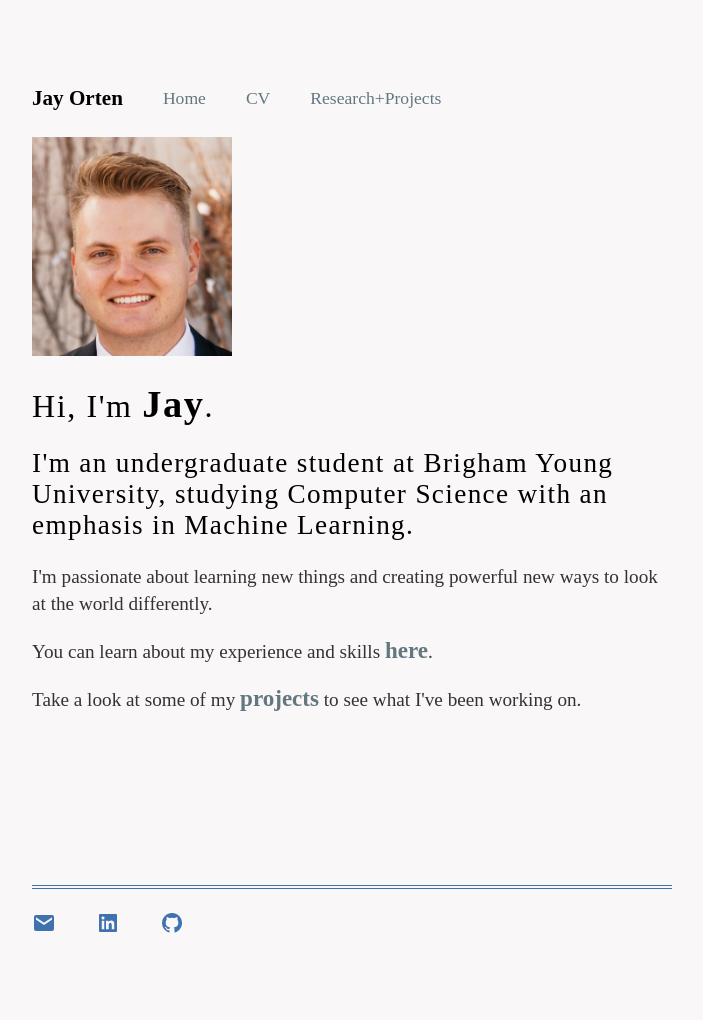
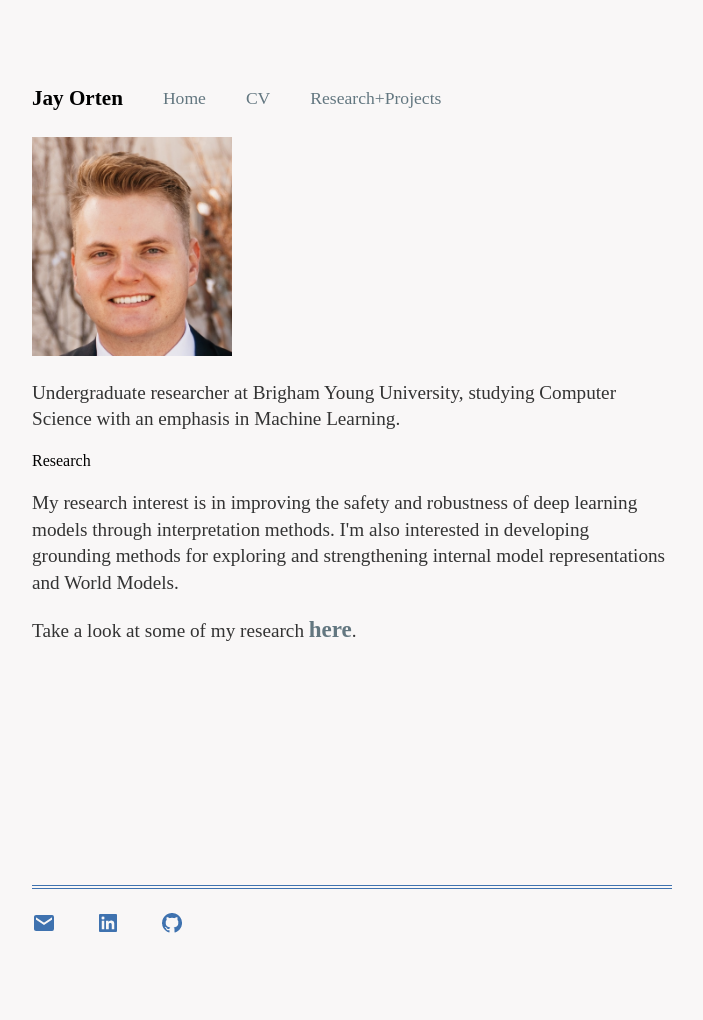
Before and after one commit to JayOrten/jayorten.github.io, a Jekyll site: the page built from index.html, in a window 1280 px wide. Shown: the whole page, without its empty margins (288-991 px from the left). Built offline with Jekyll 4.4.1, drawn with Linux system fonts in a browser that asks for light colours.

Commit message:
update home

```diff
--- a/index.html
+++ b/index.html
@@ -7,14 +7,11 @@ title: Jay Orten
         <img src="{{ site.baseurl }}/assets/images/profile.jpg" alt="Jay Orten" class="profile" style="width: 200px;">
     </div>
     <div class="column">
-        <h1>Hi, I'm <strong>Jay</strong>.</h1>
-        <p> </p>
-        <h2>I'm an undergraduate student at Brigham Young University, studying Computer Science with an emphasis in Machine Learning.</h2>
+        <p>Undergraduate researcher at Brigham Young University, studying Computer Science with an emphasis in Machine Learning.</p>
 
-        <p>I'm passionate about learning new things and creating powerful new ways to look at the world differently. </p>
+        </h2>Research</h2>
+        <p>My research interest is in improving the safety and robustness of deep learning models through interpretation methods. I'm also interested in developing grounding methods for exploring and strengthening internal model representations and World Models. </p>
 
-        <p>You can learn about my experience and skills <a href="{{ site.baseurl }}CV"><strong>here</strong></a>.</p>
-
-        <p>Take a look at some of my <a href="{{ site.baseurl }}blog"><strong>projects</strong></a> to see what I've been working on.</p>
+        <p>Take a look at some of my research <a href="{{ site.baseurl }}blog"><strong>here</strong></a>.</p>
     </div>
 </div><!-- /.blurb -->
```
